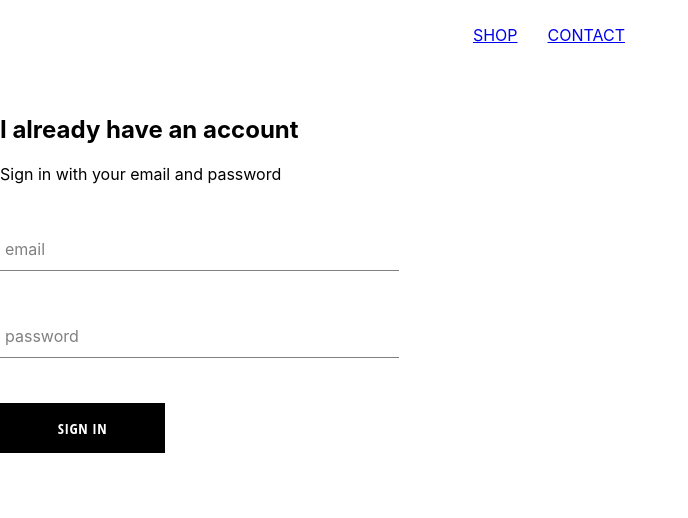
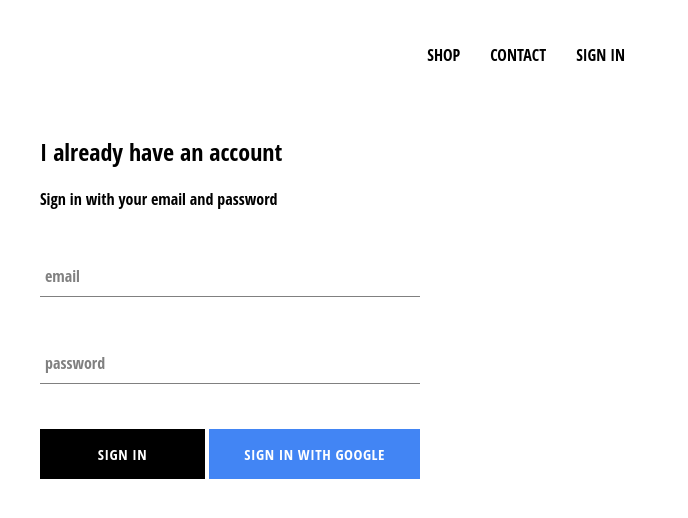
Before and after one commit to ThucNguyen007/Clothing-Commercial, a React (Create React App) app: page /sign-in in a window 1280 px wide. Shown: the top 518 px of the page, without its empty margins (0-688 px from the left). Built offline with nearby package versions, Linux system fonts and the light colour scheme; no server answers.

Commit message:
Updating applications with Google authentication in signing in and out integrated with Google Firebase utilities. Also, restyling the Sign In and Sign In with Google buttons.

```diff
--- a/package.json
+++ b/package.json
@@ -6,14 +6,12 @@
     "@testing-library/jest-dom": "^4.2.4",
     "@testing-library/react": "^9.3.2",
     "@testing-library/user-event": "^7.1.2",
+    "firebase": "^7.9.3",
     "node-sass": "^4.13.1",
     "react": "^16.13.0",
     "react-dom": "^16.13.0",
     "react-router-dom": "^5.1.2",
     "react-scripts": "3.4.0"
-  },
-  "resolutions": {
-    "babel-jest": "24.7.1"
   },
   "scripts": {
     "start": "react-scripts start",
--- a/src/App.css
+++ b/src/App.css
@@ -1,38 +1,13 @@
-.App {
-  text-align: center;
+body {
+  font-family: 'Open Sans Condensed';
+  padding: 20px 40px;
 }
 
-.App-logo {
-  height: 40vmin;
-  pointer-events: none;
+a {
+  text-decoration: none;
+  color: black;
 }
 
-@media (prefers-reduced-motion: no-preference) {
-  .App-logo {
-    animation: App-logo-spin infinite 20s linear;
-  }
+* {
+  box-sizing: border-box;
 }
-
-.App-header {
-  background-color: #282c34;
-  min-height: 100vh;
-  display: flex;
-  flex-direction: column;
-  align-items: center;
-  justify-content: center;
-  font-size: calc(10px + 2vmin);
-  color: white;
-}
-
-.App-link {
-  color: #61dafb;
-}
-
-@keyframes App-logo-spin {
-  from {
-    transform: rotate(0deg);
-  }
-  to {
-    transform: rotate(360deg);
-  }
-}
--- a/src/App.js
+++ b/src/App.js
@@ -11,12 +11,35 @@ import ShoppingPage from './pages/shopping/shopping.component.jsx';
 
 import Header from './components/header-file/header.component';
 
+import { auth } from './firebase/firebase.utils';
+
 import signningPage from './pages/signIn-signUp/signIn-signUp.component';
 
-function App() {
+class App extends React.Component {
+  constructor() {
+    super();
+
+    this.state = {
+      currentUser: null
+    }
+  }
+
+  unsubscribeFromAuth = null;
+
+  componentDidMount() {
+    this.unsubscribeFromAuth = auth.onAuthStateChanged(user => {
+      this.setState({currentUser: user });
+    })
+  }
+
+  componentWillUnmount() {
+    this.unsubscribeFromAuth();
+  }
+
+  render() {
   return (
     <div>
-      <Header />
+      <Header currentUser={this.state.currentUser} />
       <Switch>
         <Route exact path='/' component={MainPage} />
         <Route path='/shopping' component={ShoppingPage} />
@@ -24,6 +47,7 @@ function App() {
       </Switch>
     </div>
   );
+  }
 }
 
 export default App;
--- a/src/components/button/custom-button.component.jsx
+++ b/src/components/button/custom-button.component.jsx
@@ -2,8 +2,10 @@ import React from 'react';
 
 import './custom-button.styles.scss';
 
-const CustomButton = ({ children, ...otherButtonProps }) => (
-  <button className='custom-button' {...otherButtonProps}>
+const CustomButton = ({ children, isGoogleSignIn, ...otherButtonProps }) => (
+  <button
+    className={`${isGoogleSignIn ? 'google-sign-in' : ''} custom-button`}
+    {...otherButtonProps}>
     {children}
   </button>
 );
--- a/src/components/button/custom-button.styles.scss
+++ b/src/components/button/custom-button.styles.scss
@@ -19,4 +19,14 @@
     color: black;
     border: 1px solid black;
   }
+
+  &.google-sign-in {
+    background-color: #4285f4;
+    color: white;
+
+    &:hover {
+      background-color: #357ae8;
+      border: none;
     }
+  }
+}
--- a/src/components/header-file/header.component.jsx
+++ b/src/components/header-file/header.component.jsx
@@ -2,9 +2,11 @@ import React from 'react';
 
 import { Link } from 'react-router-dom';
 
+import { auth } from '../../firebase/firebase.utils';
+
 import './header.styles.scss';
 
-const Header = () => (
+const Header = ({ currentUser }) => (
     <div className='header'>
       <div className='options'>
         <Link className='option' to='/shopping'>
@@ -13,6 +15,15 @@ const Header = () => (
         <Link className='option' to='/shopping'>
           CONTACT
         </Link>
+        {currentUser ? (
+          <div className='option' onClick={() => auth.signOut()}>
+            SIGN OUT
+          </div>
+      ) : (
+        <Link className='option' to='/sign-in'>
+          SIGN IN
+        </Link>
+        )}
     </div>
   </div>
 );
--- a/src/components/header-file/header.styles.scss
+++ b/src/components/header-file/header.styles.scss
@@ -20,6 +20,7 @@
 
     .option {
       padding: 10px 15px;
+      cursor: pointer;
     }
   }
 }
--- a/src/components/signIn/signIn.component.jsx
+++ b/src/components/signIn/signIn.component.jsx
@@ -3,6 +3,8 @@ import React from 'react';
 import FormInput from '../form-input/form-input.component'
 
 import CustomButton from '../button/custom-button.component'
+
+import { signInWithGoogle } from '../../firebase/firebase.utils';
 
 import './signIn.styles.scss';
 
@@ -51,7 +53,12 @@ class SignIn extends React.Component {
                   handleChange={this.handleChange}
                   required
                 />
+                <div className='buttons'>
                 <CustomButton type='submit'> Sign In </CustomButton>
+                <CustomButton onClick={signInWithGoogle} isGoogleSignIn>
+                  {' '} Sign in with Google{' '}
+                </CustomButton>
+                </div>
             </form>
           </div>
         );
--- a/src/components/signIn/signIn.styles.scss
+++ b/src/components/signIn/signIn.styles.scss
@@ -1,10 +1,14 @@
+.sign-in {
+  width: 380px;
+  display: flex;
+  flex-direction: column;
 
-.sign-in {
-    width: 30vw;
+  .title {
+    margin: 10px 0;
+  }
+
+  .buttons {
     display: flex;
-    flex-direction: column;
-
-    .title {
-      margin: 10px, 0;
-    }
+    justify-content: space-between;
   }
+}
--- /dev/null
+++ b/src/firebase/firebase.utils.js
@@ -0,0 +1,51 @@
+import firebase from 'firebase/app';
+import 'firebase/firestore';
+import 'firebase/auth';
+
+const firebaseConfig = {
+    apiKey: "AIzaSyAHdR1xFzjfSNhxB56qpOTLU-Ttx1X9jSc",
+    authDomain: "clothing-ecommerce-39868.firebaseapp.com",
+    databaseURL: "https://clothing-ecommerce-39868.firebaseio.com",
+    projectId: "clothing-ecommerce-39868",
+    storageBucket: "clothing-ecommerce-39868.appspot.com",
+    messagingSenderId: "128793752281",
+    appId: "1:128793752281:web:b35af05216bd1b4dd9c4c8",
+    measurementId: "G-ZFKYG1J2EQ"
+  };
+
+firebase.initializeApp(firebaseConfig);
+
+/*
+export const createUserProfileDocument = async (userAuth, additionalData) => {
+  if (!userAuth) return;
+
+  const userRef = firestore.doc(`users/${userAuth.uid}`);
+
+  const snapShot = await userRef.get();
+
+  if (!snapShot.exists) {
+    const { displayName, email } = userAuth;
+    const createdAt = new Date();
+    try {
+      await userRef.set({
+        displayName,
+        email,
+        createdAt,
+        ...additionalData
+      });
+    } catch (error) {
+      console.log('error creating user', error.message);
+    }
+  }
+
+  return userRef;
+}; */
+
+export const auth = firebase.auth();
+export const firestore = firebase.firestore();
+
+const provider = new firebase.auth.GoogleAuthProvider();
+provider.setCustomParameters({ prompt: 'select_account' });
+export const signInWithGoogle = () => auth.signInWithPopup(provider);
+
+export default firebase;
```
Also changed, not shown: 1 other file (tests, documents, lock files or other folders). Lines whose indentation alone changed are shown as unchanged.
